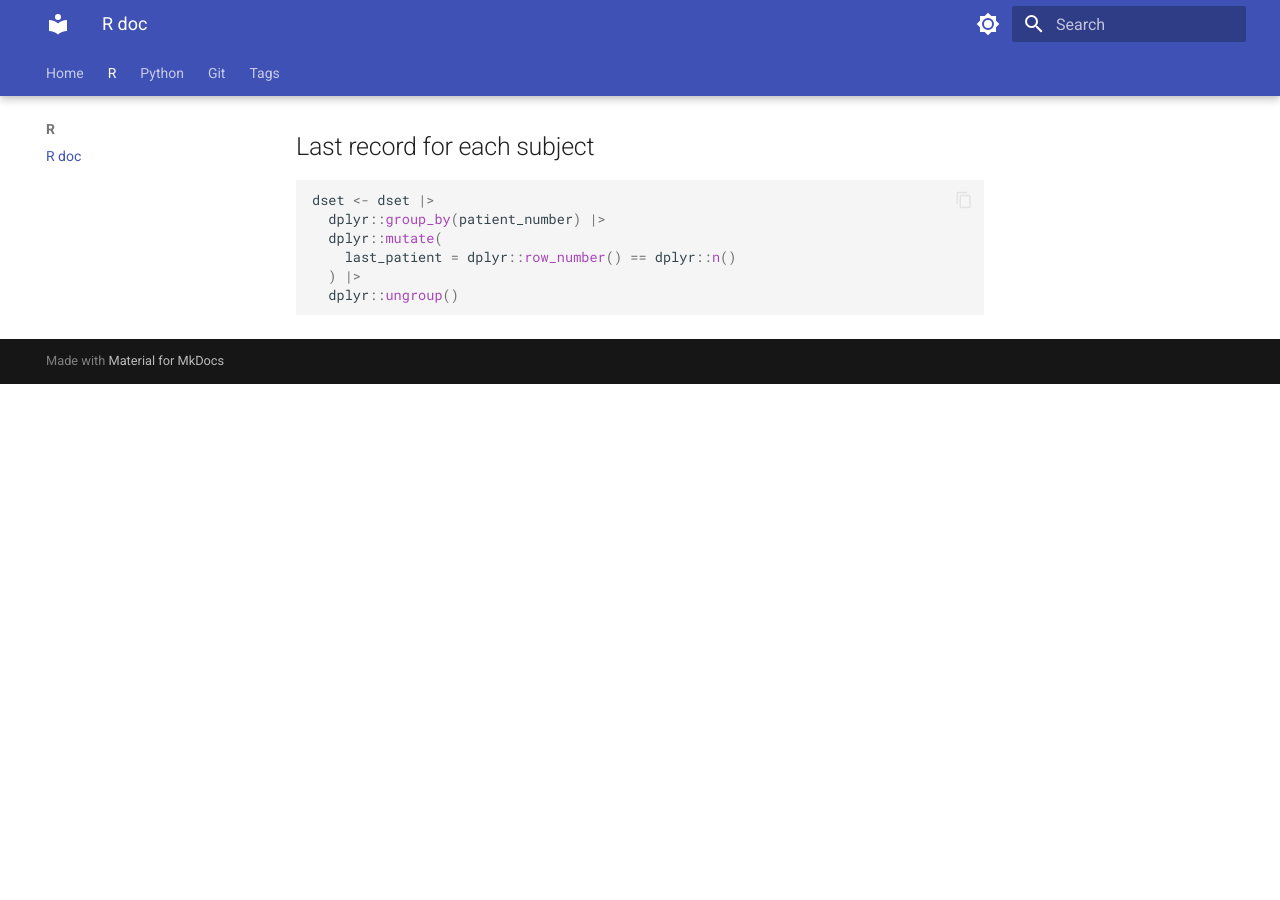
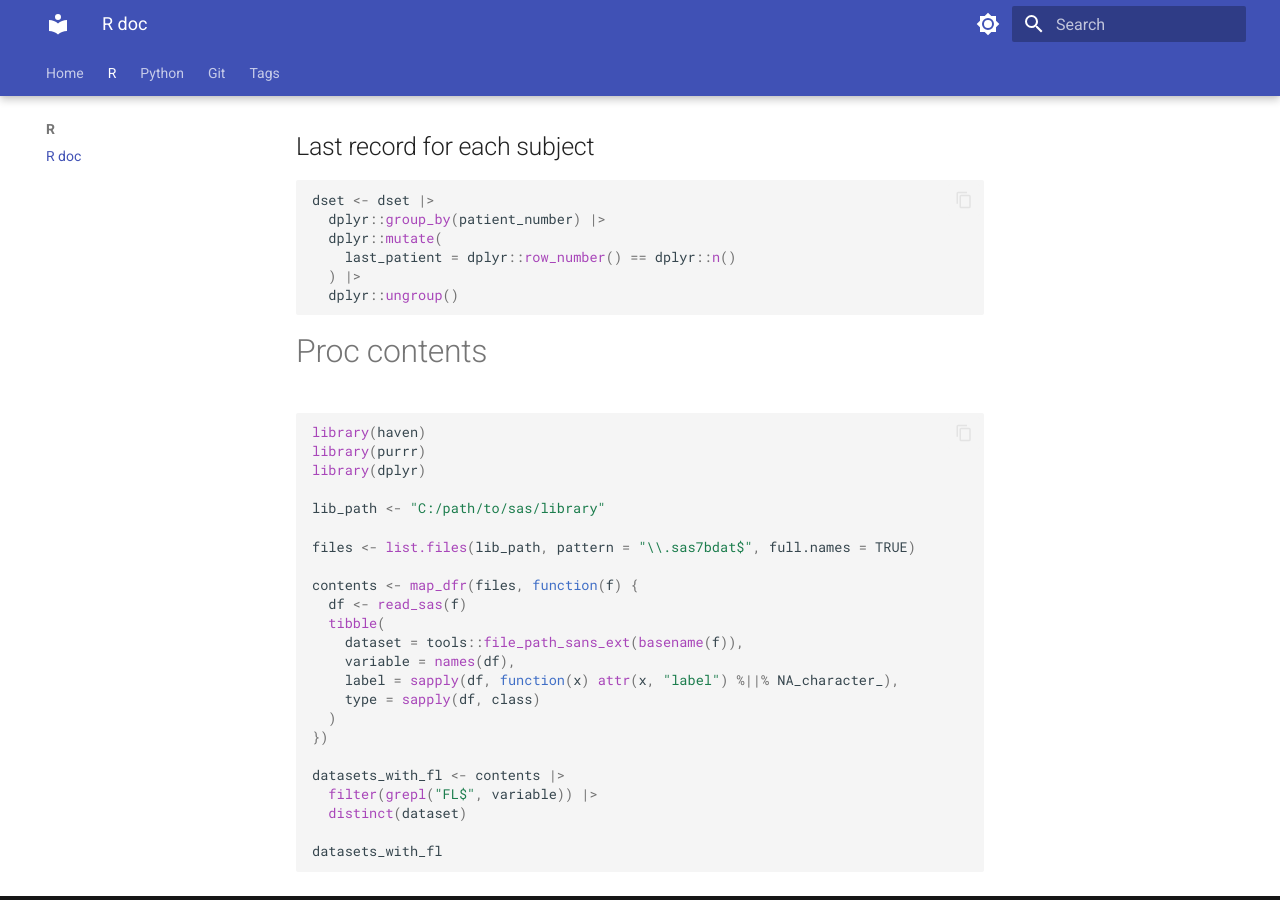
Before and after one commit to TrevorCl/mkdocs, an MkDocs documentation site: the page built from docs/r/R doc.md, in a window 1280 px wide and 900 px high, scrolled down 4621 px. Built offline with MkDocs 1.6.1 and Material for MkDocs 9.7.7, drawn with Linux system fonts in a browser that asks for light colours; before the commit the page ends 5005 px from its top, so only the background shows below that.

Commit message:
Update R doc.md

````diff
--- a/docs/r/R doc.md
+++ b/docs/r/R doc.md
@@ -232,3 +232,30 @@ dset <- dset |>
   ) |>
   dplyr::ungroup()
 ```
+
+# Proc contents
+``` R
+library(haven)
+library(purrr)
+library(dplyr)
+
+lib_path <- "C:/path/to/sas/library"
+
+files <- list.files(lib_path, pattern = "\\.sas7bdat$", full.names = TRUE)
+
+contents <- map_dfr(files, function(f) {
+  df <- read_sas(f)
+  tibble(
+    dataset = tools::file_path_sans_ext(basename(f)),
+    variable = names(df),
+    label = sapply(df, function(x) attr(x, "label") %||% NA_character_),
+    type = sapply(df, class)
+  )
+})
+
+datasets_with_fl <- contents |>
+  filter(grepl("FL$", variable)) |>
+  distinct(dataset)
+
+datasets_with_fl
+```
````
